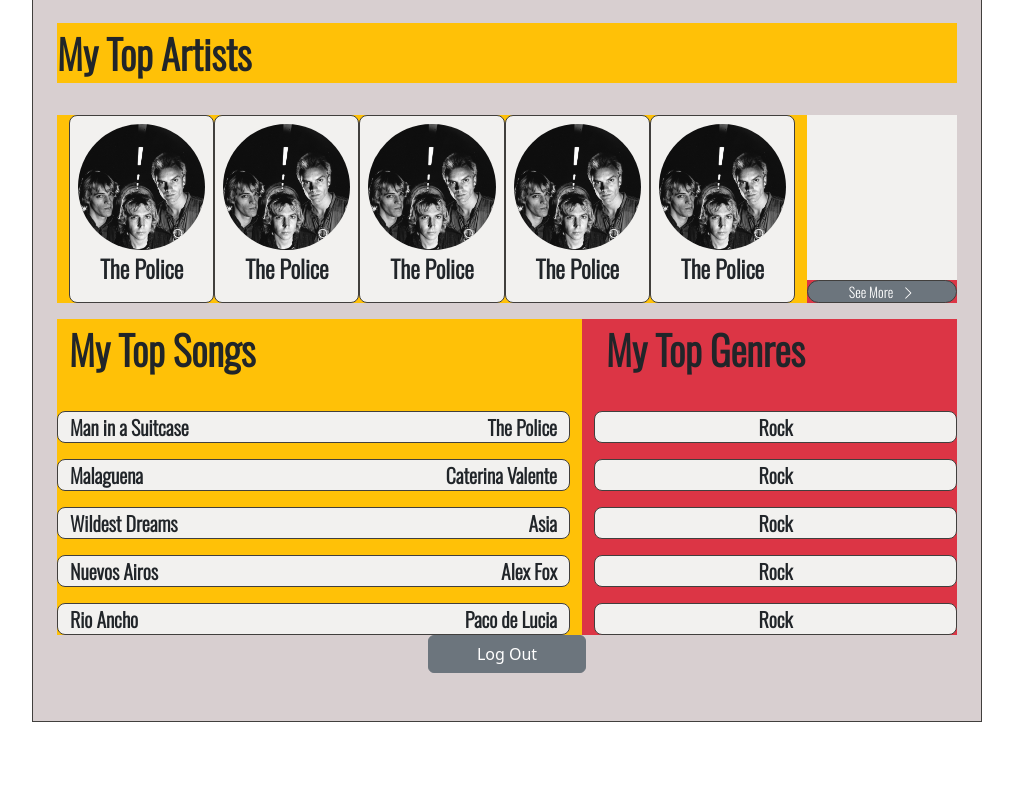
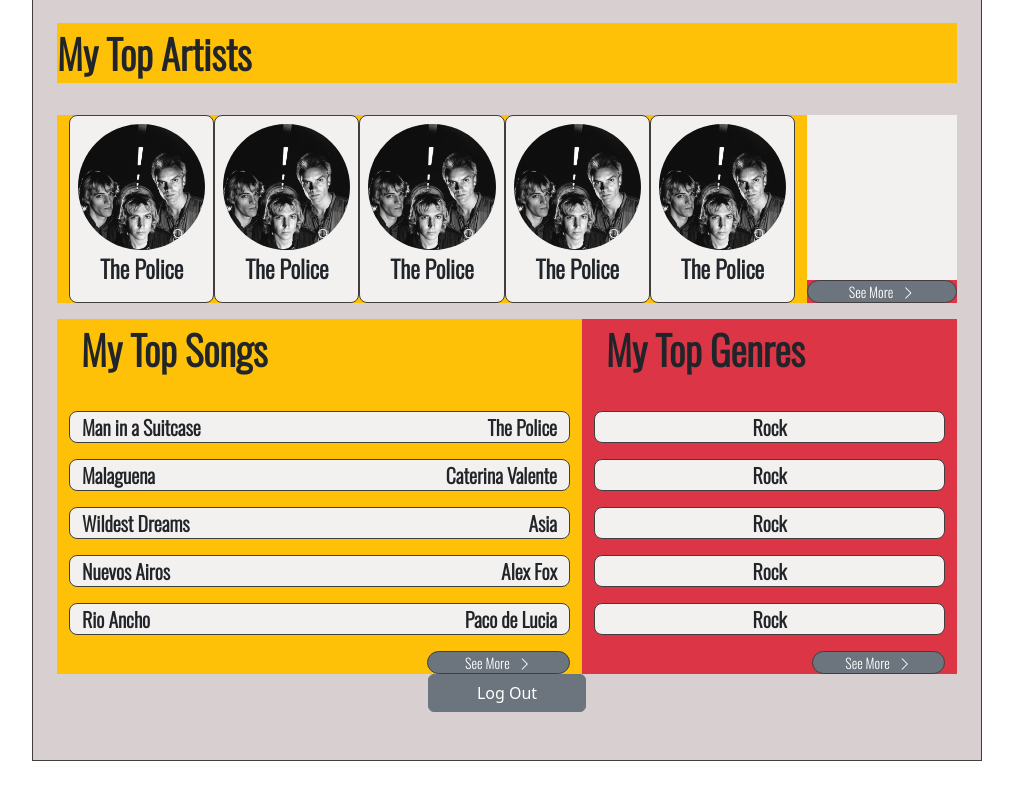
Before and after one commit to SDSC-Cali-Coders/Legato, a React (Create React App) app in the folder frontend/: page / in a window 1280 px wide. Shown: the part 434-1234 px from the top of the page, without its empty margins (133-1146 px from the left). Before the commit the page ends 1204 px from the top, so only its background shows below. Built offline with nearby package versions, Linux system fonts and the light colour scheme; a web font is replaced by a local one.

Commit message:
See more btn added

```diff
--- a/frontend/src/components/settings/UserProfile.jsx
+++ b/frontend/src/components/settings/UserProfile.jsx
@@ -106,23 +106,33 @@ const UserProfile = (props) => {
             <div className="row text-start">
 
                 {/* Top songs col: title row; 5SongCard; [see more] button*/}
-                <div className="col-7 bg-warning d-grid pe-4 gap-3">
+                <div className="col-7 bg-warning d-grid px-4 gap-3">
                     <p className="fw-bold">My Top Songs</p>
                     <SongCard songTitle={props.topSongsList[0].songTitle} artistName={props.topSongsList[0].artistName}/>
                     <SongCard songTitle={props.topSongsList[1].songTitle} artistName={props.topSongsList[1].artistName}/>
                     <SongCard songTitle={props.topSongsList[2].songTitle} artistName={props.topSongsList[2].artistName}/>
                     <SongCard songTitle={props.topSongsList[3].songTitle} artistName={props.topSongsList[3].artistName}/>
                     <SongCard songTitle={props.topSongsList[4].songTitle} artistName={props.topSongsList[4].artistName}/>
+                    <div className="col-3 offset-9">
+                        <div className="row">
+                            <Buttons.SeeMore/>
+                        </div>
+                    </div>
                 </div>
 
                 {/* Top genres col: title row; 5GenreCards; [see more] button*/}
-                <div className="col-5 bg-danger d-grid ps-4 gap-3">
+                <div className="col-5 bg-danger d-grid px-4 gap-3">
                     <p className="fw-bold">My Top Genres</p>
                     <GenreCard genre={props.topGenreList[0].genre} />
                     <GenreCard genre={props.topGenreList[0].genre} />
                     <GenreCard genre={props.topGenreList[0].genre} />
                     <GenreCard genre={props.topGenreList[0].genre} />
                     <GenreCard genre={props.topGenreList[0].genre} />
+                    <div className="col-4 offset-8">
+                        <div className="row">
+                            <Buttons.SeeMore/>
+                        </div>
+                    </div>
                 </div>
             </div>
             {/* Row: [Log out] button */}
```
